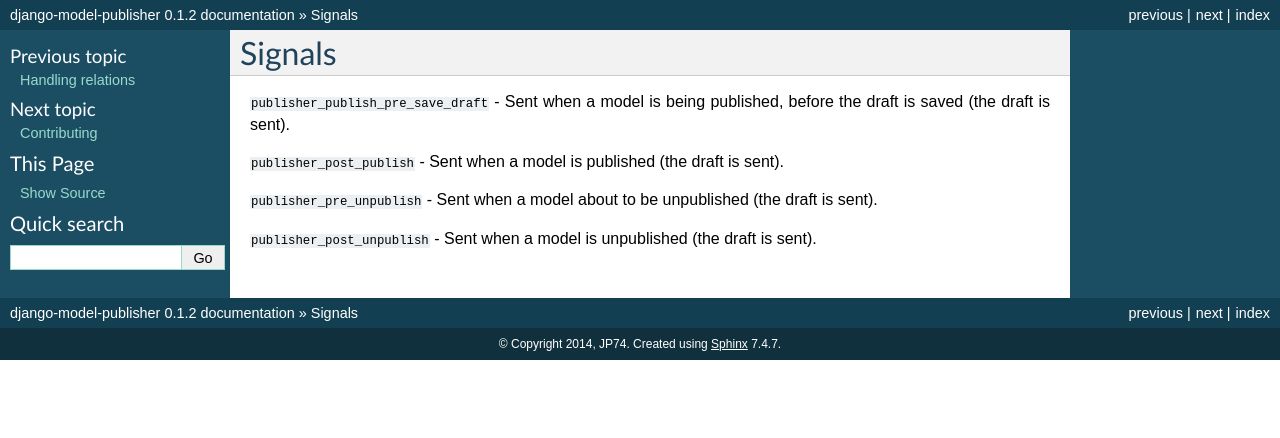
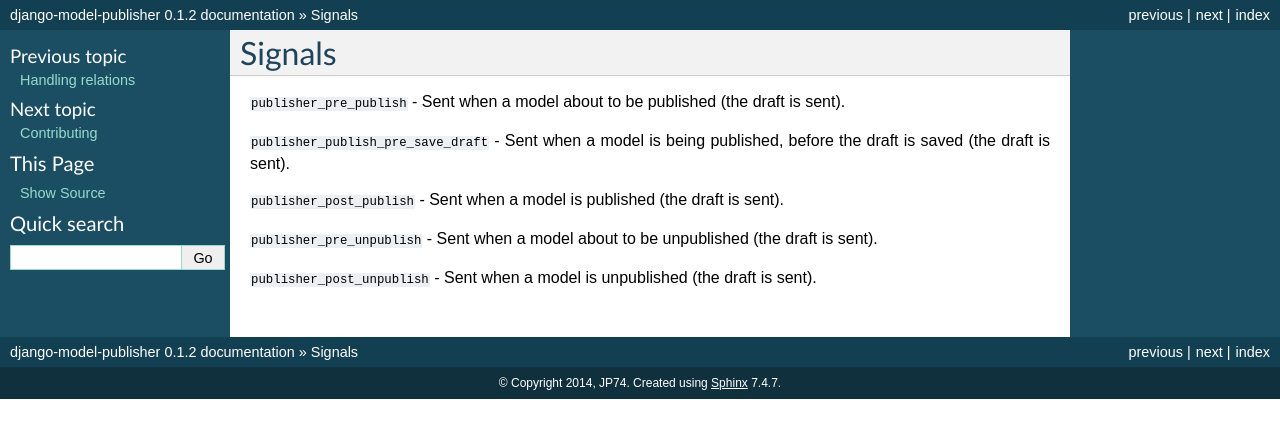
Before and after one commit to jp74/django-model-publisher, a Sphinx documentation site: the page built from docs/signals.rst, in a window 1280 px wide. Shown: the top 438 px of the page. Built offline with Sphinx 7.4.7, drawn with Linux system fonts in a browser that asks for light colours; pages that are not in the unit, such as notebooks, are missing from menus.

Commit message:
Update signal documentation.

```diff
--- a/docs/signals.rst
+++ b/docs/signals.rst
@@ -1,6 +1,8 @@
 =======
 Signals
 =======
+
+``publisher_pre_publish`` - Sent when a model about to be published (the draft is sent).
 
 ``publisher_publish_pre_save_draft`` - Sent when a model is being published, before the draft is saved (the draft is sent).
 
```
